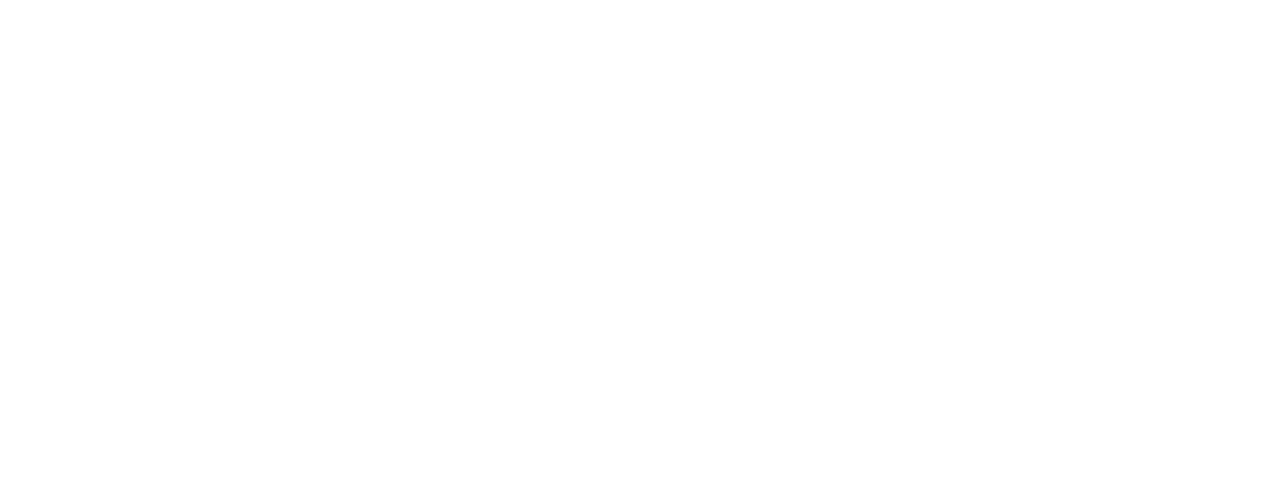
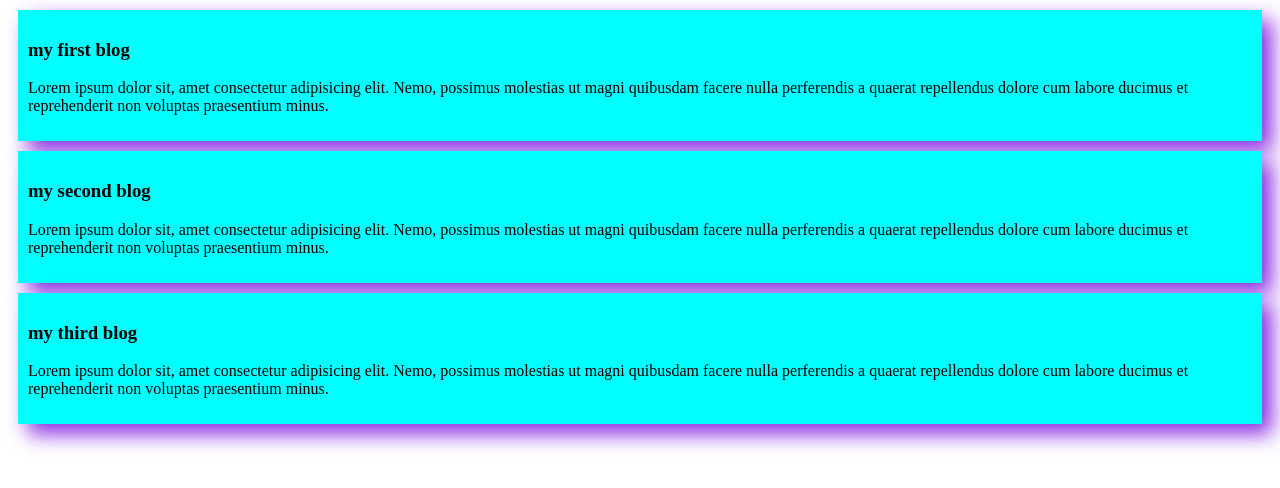
Before and after one commit to sadman70/my-simple-website, a plain HTML site: page index2.html in a window 1280 px wide. Drawn offline with Linux system fonts and the light colour scheme.

Commit message:
added the first blog

```diff
--- a/index2.html
+++ b/index2.html
@@ -4,8 +4,20 @@
     <meta charset="UTF-8">
     <meta name="viewport" content="width=device-width, initial-scale=1.0">
     <title>My simple website</title>
+    <link rel="stylesheet" href="styles/blog.css">
 </head>
 <body>
-
+    <div>
+    <h3>my first blog</h3>
+    <p>Lorem ipsum dolor sit, amet consectetur adipisicing elit. Nemo, possimus molestias ut magni quibusdam facere nulla perferendis a quaerat repellendus dolore cum labore ducimus et reprehenderit non voluptas praesentium minus.</p>
+    </div>
+    <div>
+    <h3>my second blog</h3>
+    <p>Lorem ipsum dolor sit, amet consectetur adipisicing elit. Nemo, possimus molestias ut magni quibusdam facere nulla perferendis a quaerat repellendus dolore cum labore ducimus et reprehenderit non voluptas praesentium minus.</p>
+    </div>
+    <div>
+    <h3>my third blog</h3>
+    <p>Lorem ipsum dolor sit, amet consectetur adipisicing elit. Nemo, possimus molestias ut magni quibusdam facere nulla perferendis a quaerat repellendus dolore cum labore ducimus et reprehenderit non voluptas praesentium minus.</p>
+    </div>
 </body>
 </html>
--- /dev/null
+++ b/styles/blog.css
@@ -0,0 +1,6 @@
+div{
+    background-color: aqua;
+    margin: 10px;
+    padding: 10px;
+    box-shadow: 10px 10px 20px blueviolet;
+}
```
